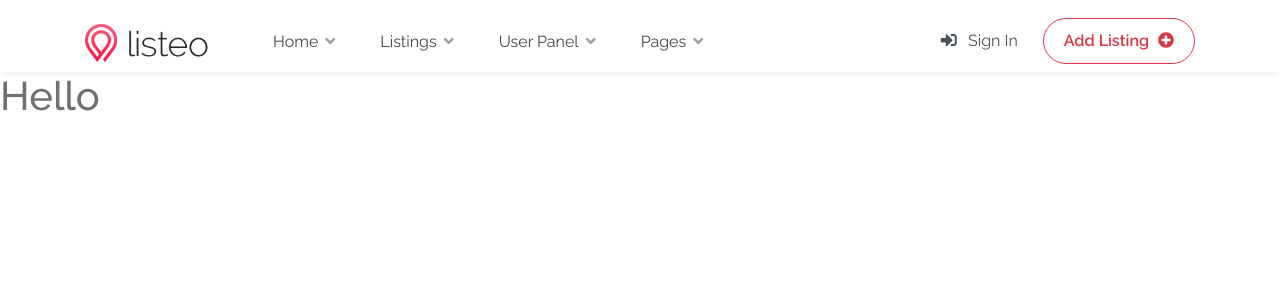
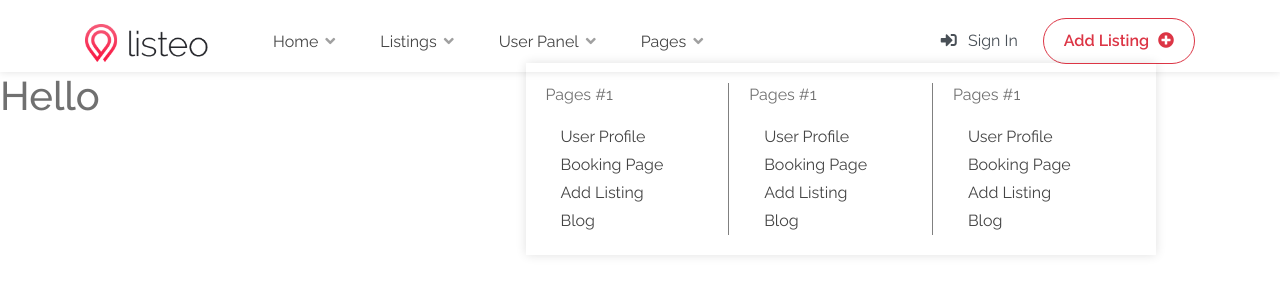
Before and after one commit to zipofar/listeo, a Node server app: page / in a window 1280 px wide. Shown: the top 300 px of the page. Run offline with Node 20, Linux system fonts and the light colour scheme; style sheets or scripts are compiled from the project's sources.

Commit message:
Start make mega menu

```diff
--- a/src/scss/_nav.scss
+++ b/src/scss/_nav.scss
@@ -134,17 +134,30 @@
     }
 }
 
-#responsive li:hover > ul, #responsive li ul:hover {
-    display: block;
-    visibility: visible;
-    opacity: 1;
-    transform: translateY(0);
+#responsive {
+    %showBlock {
+        visibility: visible;
+        opacity: 1;
+        transform: translateY(0);
+    }
+    li:hover > ul {
+        @extend %showBlock;
+    }
+    li ul:hover {
+        @extend %showBlock;
+    }
+    li:hover .mega-menu {
+        @extend %showBlock;
+    }
+    .mega-menu:hover {
+        @extend %showBlock;
+    }
+    li ul li:hover > a::after {
+        transform: translateX(3px);
+        color: black;
+    }
 }
 
-#responsive li ul li:hover > a::after {
-    transform: translateX(3px);
-    color: black;
-}
 
 #responsive li ul {
     display: block;
@@ -208,3 +221,42 @@
         margin-left: 5px;
     }
 }
+
+#responsive .mega-menu {
+    position: absolute;
+    left: -100px;
+    box-shadow: 0 0 10px 0 rgba(0, 0, 0, 0.12);
+    padding: 20px 0px;
+    display: flex;
+    justify-content: space-evenly;
+    //visibility: hidden;
+    //opacity: 0;
+    .mega-menu-section {
+        border-right: 1px solid gray;
+        &:last-child {
+            border-right: none;
+        }
+        ul {
+            visibility: visible;
+            opacity: 1;
+            position: relative;
+            box-shadow: none;
+            background-color: white;
+            transition: unset;
+            transform: unset;
+            margin: 0;
+            li {
+                a {
+                    padding: 2px 65px 2px 15px;
+                    &:hover {
+                        color: $gray-900;
+                    }
+                }
+            }
+        }
+    }
+}
+
+.mega-menu.mega-menu-three-columns {
+    width: 630px;
+}
--- a/views/templates/nav.pug
+++ b/views/templates/nav.pug
@@ -48,7 +48,57 @@ div(id='header')
                             li
                                 a(href="#") List 4
                     li <a href="#">User Panel</a>
+                        ul
+                            li
+                                a(href="#") Dashboard
+                            li
+                                a(href="#") Messages
+                            li
+                                a(href="#") Bookings
+                            li
+                                a(href="#") My Listings
+                            li
+                                a(href="#") Rewiews
+                            li
+                                a(href="#") Bookmarks
+                            li
+                                a(href="#") My Profile
                     li <a href="#">Pages</a>
+                        div(class="mega-menu mega-menu-three-columns")
+                            div(class="mega-menu-section")
+                                p(class="mega-menu-section-header") Pages #1
+                                ul(class="mega-menu-section-list")
+                                    li
+                                        a(href="#") User Profile
+                                    li
+                                        a(href="#") Booking Page
+                                    li
+                                        a(href="#") Add Listing
+                                    li
+                                        a(href="#") Blog
+                            div(class="mega-menu-section")
+                                p(class="mega-menu-section-header") Pages #1
+                                ul(class="mega-menu-section-list")
+                                    li
+                                        a(href="#") User Profile
+                                    li
+                                        a(href="#") Booking Page
+                                    li
+                                        a(href="#") Add Listing
+                                    li
+                                        a(href="#") Blog
+                            div(class="mega-menu-section")
+                                p(class="mega-menu-section-header") Pages #1
+                                ul(class="mega-menu-section-list")
+                                    li
+                                        a(href="#") User Profile
+                                    li
+                                        a(href="#") Booking Page
+                                    li
+                                        a(href="#") Add Listing
+                                    li
+                                        a(href="#") Blog
+
         div(class="right-side")
             div(id="sign-in")
                 a(href="#") <i class="fas fa-sign-in-alt"></i> Sign In
```
